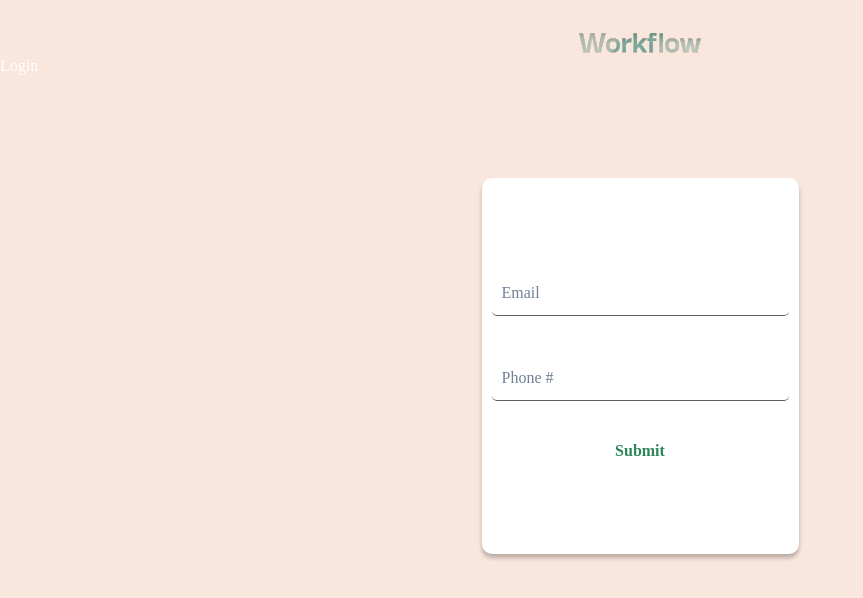
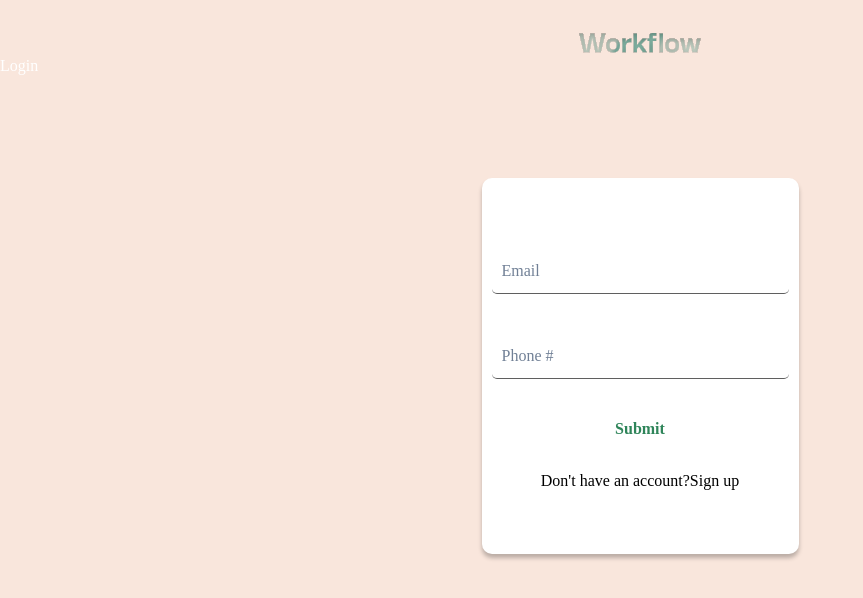
Before and after one commit to david-wagih/workflow-app, a Next.js app: page /login in a window 1280 px wide. Shown: the top 598 px of the page, without its empty margins (0-863 px from the left). Built offline with nearby package versions, Linux system fonts and the light colour scheme; a web font is replaced by a local one.

Commit message:
Login to sign up vice versa

```diff
--- a/pages/login.tsx
+++ b/pages/login.tsx
@@ -38,6 +38,14 @@
           <Button variant={"ghost"} colorScheme={"green"}>
             Submit
           </Button>
+          <Flex justifyContent={"center"}>
+            <Text color={"black"}>
+              Don't have an account?
+              <Link href={"/login"} className={"Link"}>
+                Sign up
+              </Link>
+            </Text>
+          </Flex>
         </Flex>
       </Box>
     </>
--- a/pages/signup.tsx
+++ b/pages/signup.tsx
@@ -43,6 +43,9 @@
           <Button variant={"ghost"} colorScheme={"green"}>
             Submit
           </Button>
+          <Text color={"black"}>
+            already have a account? <Link href={"/login"}>login</Link>
+          </Text>
         </Flex>
       </Box>
     </>
```
